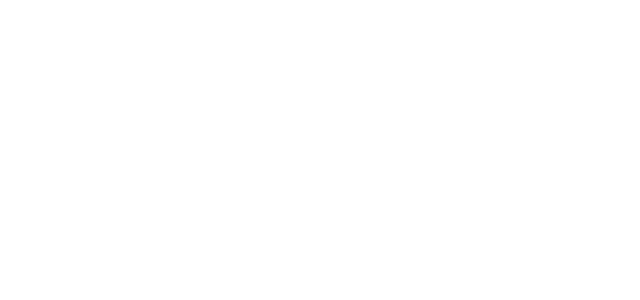
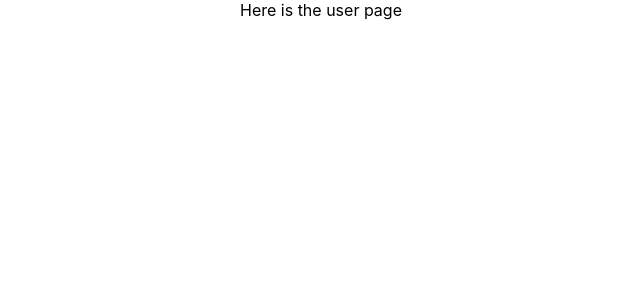
Before and after one commit to Falanke21/REM-demo-website, a React (Create React App) app in the folder fgnb/: page /user in a window 1280 px wide. Shown: the top 300 px of the page, without its empty margins (319-959 px from the left). Built offline with nearby package versions, Linux system fonts and the light colour scheme.

Commit message:
initial route setup of User.js

```diff
--- a/fgnb/src/App.js
+++ b/fgnb/src/App.js
@@ -5,6 +5,7 @@
 import Login from './Login';
 import Market from './Market';
 import AdminDashBoard from './AdminDashBoard';
+import User from './User';
 
 function App() {
   return (
@@ -14,6 +15,7 @@
           <Route exact path="/" component={Login} />
           <Route exact path="/admindash" component={AdminDashBoard} />
           <Route exact path="/market" component={Market} />
+          <Route exact path="/user" component={User} />
         </Switch>
       </BrowserRouter>
     </div>
--- a/fgnb/src/User.js
+++ b/fgnb/src/User.js
@@ -1,4 +1,4 @@
-import React from "react"
+import React,  { Component }  from "react"
 
 class User extends Component{
 	render (){
@@ -7,3 +7,5 @@
 			)
 	}
 }
+
+export default User;
```
